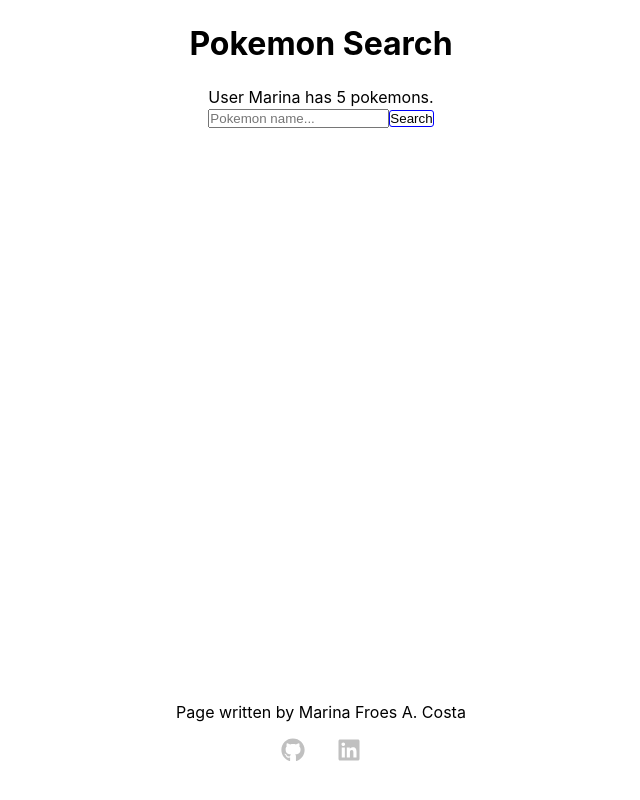
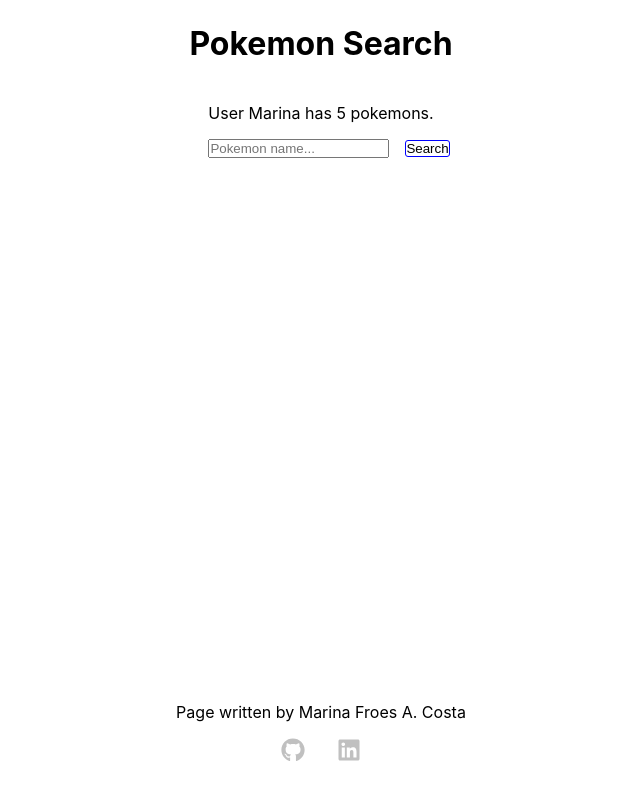
Before and after one commit to MarinaFroes/pokemon-search, a React (Create React App) app: page / in a window 1280 px wide. Shown: the whole page, without its empty margins (319-959 px from the left). Built offline with nearby package versions, Linux system fonts and the light colour scheme.

Commit message:
style: Add main and input styles

```diff
--- a/src/Components/PokemonSearch.tsx
+++ b/src/Components/PokemonSearch.tsx
@@ -2,6 +2,11 @@
 import User from '../interfaces/User.interface';
 import SearchState from '../interfaces/SearchState.interface';
 import styled from 'styled-components';
+
+const Main = styled.main`
+  text-align: center;
+  margin-top: 1rem;
+`;
 
 const Button = styled.button`
   border: 1px solid blue;
@@ -13,6 +18,10 @@
 const Image = styled.img`
   margin-top: 20px;
   margin-bottom: 10px;
+`;
+
+const Input = styled.input`
+  margin: 1rem;
 `;
 
 class PokemonSearch extends Component<User, SearchState> {
@@ -74,12 +83,12 @@
     }
 
     return (
-      <div>
+      <Main>
         <p>User {userName} {numberOfPokemons ? <span>has {numberOfPokemons} pokemons</span> : <span>has no Pokemons</span>}.</p>
-        <input type="text" ref={this.pokemonRef} placeholder="Pokemon name..."/>
+        <Input type="text" ref={this.pokemonRef} placeholder="Pokemon name..."/>
         <Button onClick={this.onSearchClick}>Search</Button>
         {resultMarkup}
-      </div>
+      </Main>
     )
   }
 }
```
